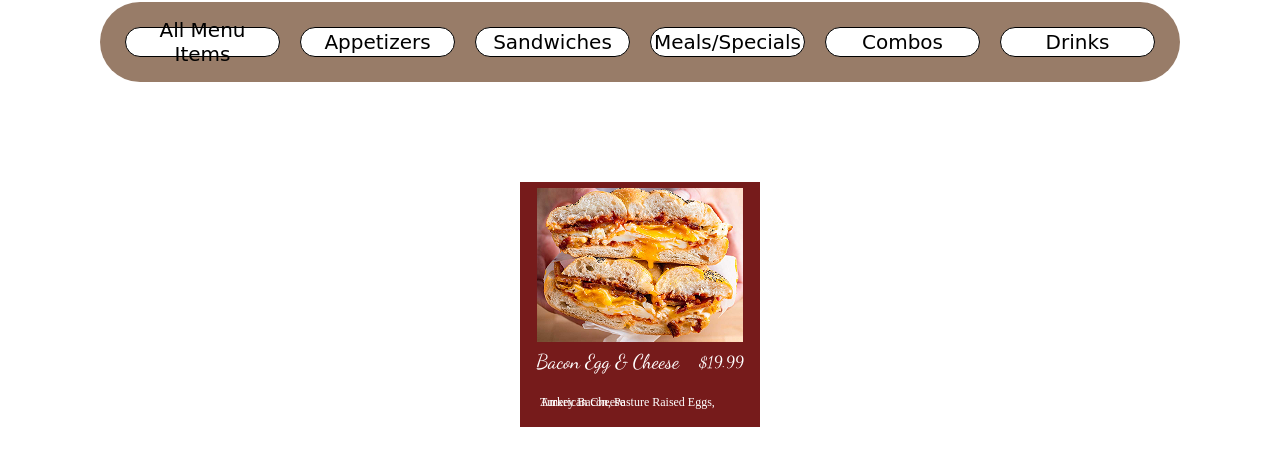
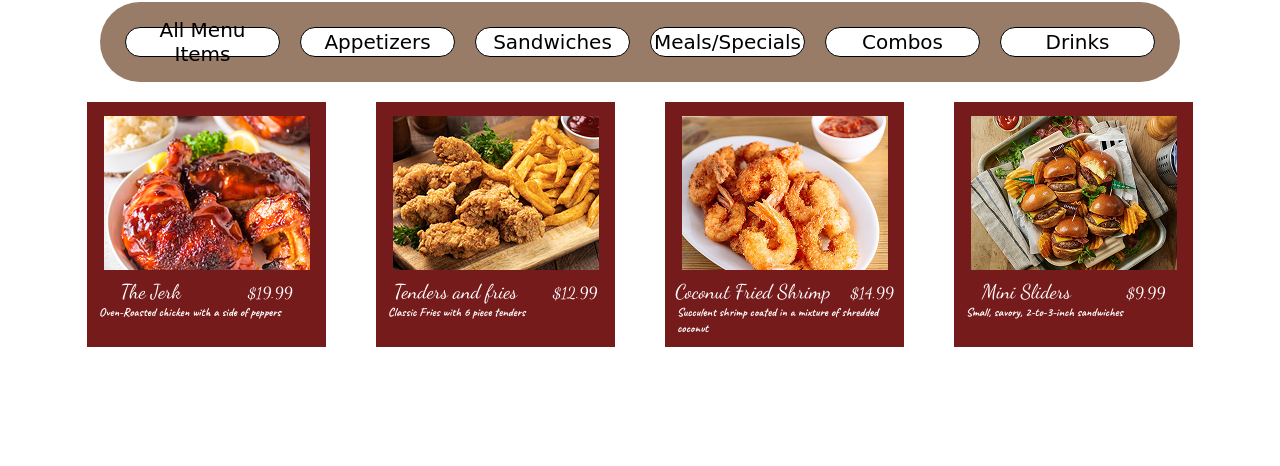
Before and after one commit to GabrielSCodes/JerseyJerkChicken, a plain HTML site: page menu.html in a window 1280 px wide. Shown: the part 162-628 px from the top of the page. Drawn offline with Linux system fonts and the light colour scheme; a web font is replaced by a local one.

Commit message:
finished home css majorily

```diff
--- a/menu.html
+++ b/menu.html
@@ -30,16 +30,41 @@
                 <button class="filterBtn" id="filterBtn5">Combos</button>
                 <button class="filterBtn" id="filterBtn6">Drinks</button>
             </div>
-            <div class="menu-wrap">
-                <div class="card">
-                    <img src="assets/menuItems/baconeggcheese.png" alt="baconeggcheese"/>
-                    <div class="box">
-                        <p class="menu-title">Bacon Egg & Cheese</p>
-                        <p class="menu-price">$19.99</p>
-                    </div>
-                    <p class="menu-desc">Turkey Bacon, Pasture Raised Eggs, American Cheese</p>
+            <div class="house-favs">
+
+            <div class="menuCard">
+            <img src="assets/menuItems/thejerk.png" alt="thejerk" class="jerk">
+            <div class="item-header">
+                <span class="item_name"> The Jerk </span>
+                <span class="item_price"> $19.99 </span>
                 </div>
-            </div>
+                <span class="item_desc"> Oven-Roasted chicken with a side of peppers </span>
+                </div>
+                <div class="menuCard">
+            <img src="assets/menuItems/tenders.png" alt="thejerk" class="jerk">
+            <div class="item-header">
+                <span class="item_name"> Tenders and fries </span>
+                <span class="item_price"> $12.99 </span>
+                </div>
+                <span class="item_desc"> Classic Fries with 6 piece tenders </span>
+                </div>
+                <div class="menuCard">
+            <img src="assets/menuItems/coconutshrimp.png" alt="thejerk" class="jerk">
+            <div class="item-header">
+                <span class="item_name"> Coconut Fried Shrimp  </span>
+                <span class="item_price"> $14.99 </span>
+                </div>
+                <span class="item_desc"> Succulent shrimp coated in a mixture of shredded coconut </span>
+                </div>
+                <div class="menuCard">
+            <img src="assets/menuItems/minisliders.png" alt="thejerk" class="jerk">
+            <div class="item-header">
+                <span class="item_name"> Mini Sliders </span>
+                <span class="item_price"> $9.99 </span>
+                </div>
+                <span class="item_desc"> Small, savory, 2-to-3-inch sandwiches </span>
+                </div>
+              </div>
         </div>
         <script type="module" src="script.js"></script>
     </body>
--- a/styles/home.css
+++ b/styles/home.css
@@ -231,8 +231,11 @@ nav{
     font-size: 36px;
 }
 .house-favs{
-    margin-left:50px;
-    margin-bottom:30px;
+    display:flex;
+    flex-direction:row;
+    justify-content:center;
+    margin-top:20px;
+    gap: 50px;
 }
 .menuCard{
     color:white;
@@ -241,6 +244,7 @@ nav{
     height: 245px;
     display:flex;
     flex-direction:column;
+    cursor:pointer;
 }
 .menuCard img{
     align-self:center;
@@ -250,10 +254,14 @@ nav{
 }
 .item-header{
     display:flex;
+    /*
     justify-content:center;
+
+    gap:100px;
+    */
+    margin-top:10px;
+    justify-content:space-around;
     align-items:center;
-    margin-top:10px;
-    gap:100px;
 }
 .item_name{
      font-family: "Dancing Script", cursive;
@@ -276,5 +284,22 @@ nav{
   font-style: normal;
   font-size:12px;
   color:white;
-  padding-left:15px;
+  padding-left:12px;
 }
+.dine{
+    background-color: #761B1B;
+    color:white;
+    border:none;
+    border-radius:10px;
+    height:35px;
+    width:100px;
+    font-family: "Bpmf Huninn", sans-serif;
+    font-weight: 400;
+    font-style: normal;
+    cursor:pointer;
+    font-size:16px;
+}
+.footer{
+    margin-top:30px;
+    width: 100%;
+}
--- a/styles/menu.css
+++ b/styles/menu.css
@@ -109,22 +109,59 @@ nav{
     align-items:center;
     gap:20px;
 }
-.menu-title{
+.house-favs{
+    display:flex;
+    flex-direction:row;
+    justify-content:center;
+    margin-top:20px;
+    gap: 50px;
+}
+.menuCard{
+    color:white;
+    background-color:#761B1B;
+    width:239px;
+    height: 245px;
+    display:flex;
+    flex-direction:column;
+    cursor:pointer;
+}
+.menuCard img{
+    align-self:center;
+    margin-top:14px;
+    width: 206px;
+    height:154px;
+}
+.item-header{
+    display:flex;
+    /*
+    justify-content:center;
+
+    gap:100px;
+    */
+    margin-top:10px;
+    justify-content:space-around;
+    align-items:center;
+}
+.item_name{
      font-family: "Dancing Script", cursive;
   font-optical-sizing: auto;
   font-weight: 400;
   font-style: normal;
-    font-size: 20px;
+  font-size:20px;
 }
-.menu-price{
+.item_price{
      font-family: "Dancing Script", cursive;
   font-optical-sizing: auto;
   font-weight: 400;
   font-style: normal;
-    font-size: 16px;
+  font-size:16px;
 }
-.menu-desc{
-    padding: 10px;
-    margin:10px;
-    font-size: 12px;
+.item_desc{
+    font-family: "Caveat", cursive;
+  font-optical-sizing: auto;
+  font-weight: 700;
+  font-style: normal;
+  font-size:12px;
+  color:white;
+  padding-left:12px;
 }
```
Also changed, not shown: home.html (+28 -2 lines), assets/Footer.png (added).
